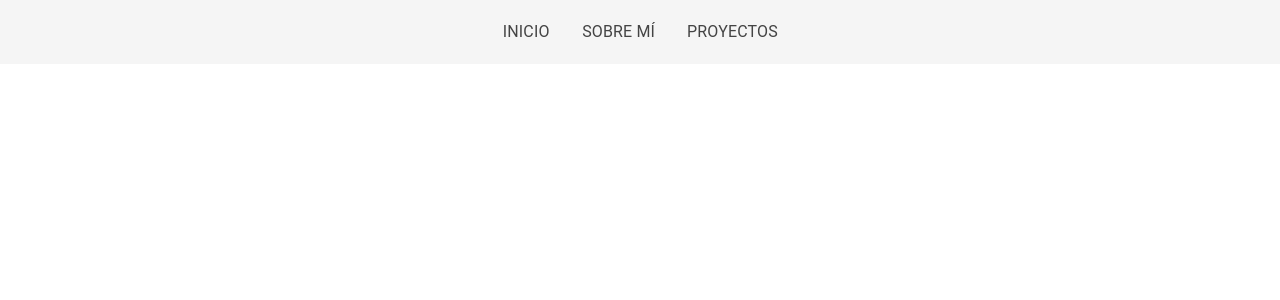
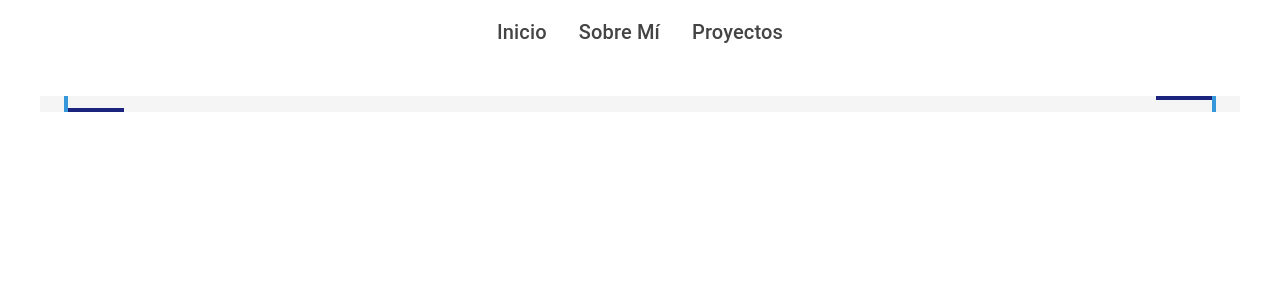
Before and after one commit to eduardovisa/website-portfolio, a React (Vite) app: page / in a window 1280 px wide. Shown: the top 300 px of the page. Built offline with nearby package versions, Linux system fonts and the light colour scheme.

Commit message:
Changes in Navbar Typography  and add section Hero

```diff
--- a/src/App.tsx
+++ b/src/App.tsx
@@ -3,7 +3,13 @@ import Navbar from './components/Navbar';
 function App() {
   return (
     <>
-      <Navbar children={<div></div>} />
+      <Navbar
+        children={
+          <section className="hero-section">
+            <div className="hero-info"></div>
+          </section>
+        }
+      />
     </>
   );
 }
--- a/src/components/Navbar.tsx
+++ b/src/components/Navbar.tsx
@@ -4,7 +4,6 @@ import {
   Box,
   Button,
   Container,
-  Divider,
   Drawer,
   IconButton,
   List,
@@ -38,21 +37,8 @@ interface Props {
   children: React.ReactElement;
 }
 
-function ElevationScroll(props: Props) {
-  const { children, window } = props;
-  const trigger = useScrollTrigger({
-    disableHysteresis: true,
-    threshold: 0,
-    target: window ? window() : undefined,
-  });
-
-  return React.cloneElement(children, {
-    elevation: trigger ? 4 : 0,
-  });
-}
-
 const Navbar = (props: Props) => {
-  const { children, ...rest } = props;
+  const { children } = props;
 
   const [mobileOpen, setMobileOpen] = React.useState(false);
 
@@ -62,15 +48,13 @@ const Navbar = (props: Props) => {
 
   const drawer = (
     <Box onClick={handleDrawerToggle} sx={{ textAlign: 'center' }}>
-      <Typography variant="h6" sx={{ my: 2 }}>
-        Eduardo Visa
-      </Typography>
-      <Divider />
       <List>
         {navItems.map((item) => (
           <ListItem key={item.label} disablePadding>
             <ListItemButton sx={{ textAlign: 'center' }}>
+              <a href={item.url}>
                 <ListItemText primary={item.label} />
+              </a>
             </ListItemButton>
           </ListItem>
         ))}
@@ -78,10 +62,19 @@ const Navbar = (props: Props) => {
     </Box>
   );
 
+  const trigger = useScrollTrigger({
+    disableHysteresis: true,
+    threshold: 0,
+  });
+
   return (
     <React.Fragment>
-      <ElevationScroll {...rest}>
-        <AppBar style={{ backgroundColor: '#f5f5f5' }}>
+      <AppBar
+        style={{
+          backgroundColor: trigger ? '#ebebeb' : 'transparent',
+          boxShadow: 'none',
+        }}
+      >
         <Toolbar>
           <IconButton
             color="inherit"
@@ -102,9 +95,15 @@ const Navbar = (props: Props) => {
                 <a href={item.url}>
                   <Button
                     key={item.label}
-                      sx={{ color: '#444444', margin: '1vh' }}
+                    sx={{
+                      color: '#444444',
+                      margin: '1vh',
+                      textTransform: 'capitalize',
+                    }}
                   >
-                      <Typography>{item.label}</Typography>
+                    <Typography sx={{ typography: 'h6' }}>
+                      {item.label}
+                    </Typography>
                   </Button>
                 </a>
               ))}
@@ -112,7 +111,6 @@ const Navbar = (props: Props) => {
           </Typography>
         </Toolbar>
       </AppBar>
-      </ElevationScroll>
       <Box component="nav">
         <Drawer
           variant="temporary"
--- a/src/index.css
+++ b/src/index.css
@@ -31,3 +31,26 @@ body {
     background-color: #ffffff;
   }
 }
+
+/* GENERAL */
+
+a {
+  color: #444444;
+  text-decoration: none;
+}
+
+/* HERO INFO */
+
+.hero-section {
+  background: linear-gradient(to right, #3498db 4px, transparent 4px) 0 100%,
+    linear-gradient(to left, #3498db 4px, transparent 4px) 100% 0,
+    linear-gradient(to bottom, #1a237e 4px, transparent 4px) 100% 0,
+    linear-gradient(to top, #1a237e 4px, transparent 4px) 0 100%;
+
+  background-repeat: no-repeat;
+  background-size: 60px 60px;
+}
+
+.hero-info {
+  padding: 1vh;
+}
```
Lines whose indentation alone changed are shown as unchanged.
